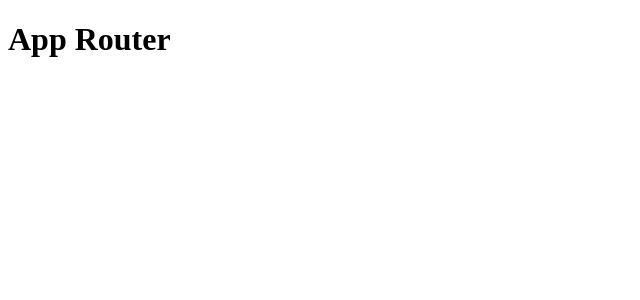
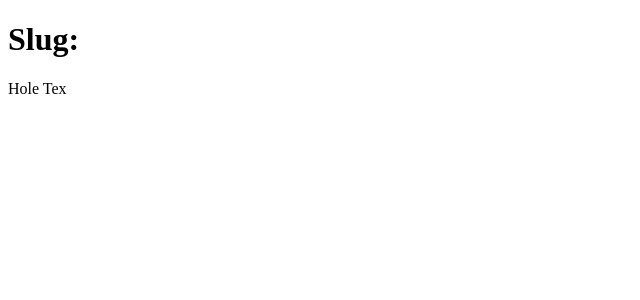
Before and after one commit to thanhbuiK306/next-jest-cicd, a Next.js app: page / in a window 1280 px wide. Shown: the top 300 px of the page, without its empty margins (0-640 px from the left). Built offline with nearby package versions, Linux system fonts and the light colour scheme.

Commit message:
Update with fail test

```diff
--- a/app/page.tsx
+++ b/app/page.tsx
@@ -3,5 +3,8 @@ export const metadata = {
 };
 
 export default function Page() {
-  return <h1>App Router</h1>;
+  return <>
+    <h1>Slug:</h1>
+    <p>Hole Tex</p>
+  </>;
 }
```
